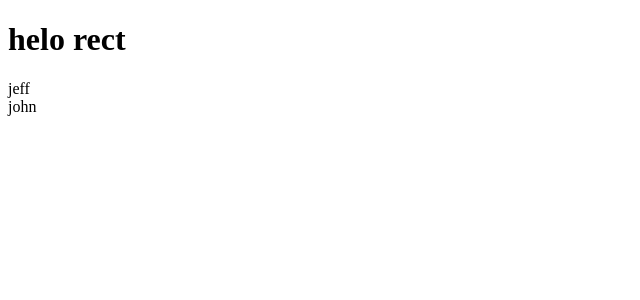
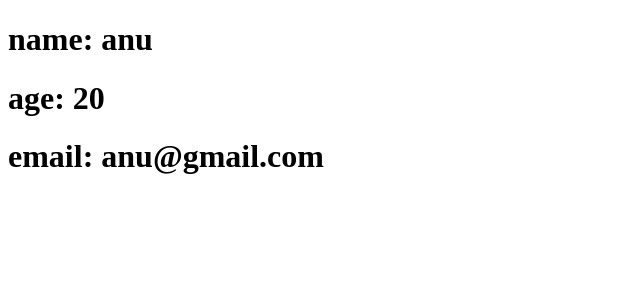
Before and after one commit to happlejoseph/React, a React (Vite) app: page /user-context in a window 1280 px wide. Shown: the top 300 px of the page, without its empty margins (0-640 px from the left). Built offline with nearby package versions, Linux system fonts and the light colour scheme.

Commit message:
bruter dom, link,

```diff
--- a/package.json
+++ b/package.json
@@ -11,7 +11,8 @@
   },
   "dependencies": {
     "react": "^19.2.7",
-    "react-dom": "^19.2.7"
+    "react-dom": "^19.2.7",
+    "react-router-dom": "^7.18.1"
   },
   "devDependencies": {
     "@eslint/js": "^10.0.1",
--- a/src/App.jsx
+++ b/src/App.jsx
@@ -13,13 +13,30 @@
 import UseEffectCounter from './useEffect/UseEffectCounter'
 import UseEffectApi from './useEffect/UseEffectApi'
 import ParentComp from './useEffect/ParentComp'
+import userContext from './useContext/userContext'
+import UserContextComp from './useContext/UserContextComp'
+import { BrowserRouter, Routes, Route } from 'react-router-dom'
+import LinkComp from './LinkComp'
 
 function App() {
 
+  const user = {
+    name: "anu",
+    age: "20",
+    email: "anu@gmail.com"
+  }
   return (
     <>
-      <ClassComponent/>
-      {/* <FunctionComponent/> */}
+      <userContext.Provider value={user}>
+        <BrowserRouter>
+        <Routes>
+          <Route path="/" element={<FunctionComponent/>}/>
+          <Route path="/user-context" element={<UserContextComp/>}/>
+          <Route path="/link" element={<LinkComp/>}/>
+
+
+      {/* <ClassComponent/> */}
+      {/*  */}
       {/* <Mounting/> */}
       {/* <Updating/> */}
       {/* <Removing/> */}
@@ -27,7 +44,11 @@
       <UseEffectComp/>
       <UseEffectCounter/>
       <UseEffectApi/> */}
-      <ParentComp/>
+      {/* <ParentComp/> */}
+      {/* <UserContextComp/> */}
+      </Routes>
+      </BrowserRouter>
+      </userContext.Provider>
     </>
   )
 }
--- /dev/null
+++ b/src/LinkComp.jsx
@@ -0,0 +1,16 @@
+
+
+import React from 'react'
+import { Link } from 'react-router-dom'
+
+function LinkComp() {
+  return (
+    <div>
+      <Link to={'/'}>Home</Link>
+      <Link to={'/user-context'}>About</Link>
+
+    </div>
+  )
+}
+
+export default LinkComp
--- /dev/null
+++ b/src/useContext/UserContextComp.jsx
@@ -0,0 +1,18 @@
+
+
+import React, { useContext } from 'react'
+import userContext from './userContext'
+
+function UserContextComp() {
+
+    const userName = useContext(userContext)
+  return (
+    <div>
+      <h1>name: {userName.name}</h1>
+      <h1>age: {userName.age}</h1>
+      <h1>email: {userName.email}</h1>
+    </div>
+  )
+}
+
+export default UserContextComp
--- /dev/null
+++ b/src/useContext/userContext.jsx
@@ -0,0 +1,6 @@
+import { createContext } from "react";
+
+
+const userContext = createContext()
+
+export default userContext
```
Also changed, not shown: 1 other file (tests, documents, lock files or other folders).
